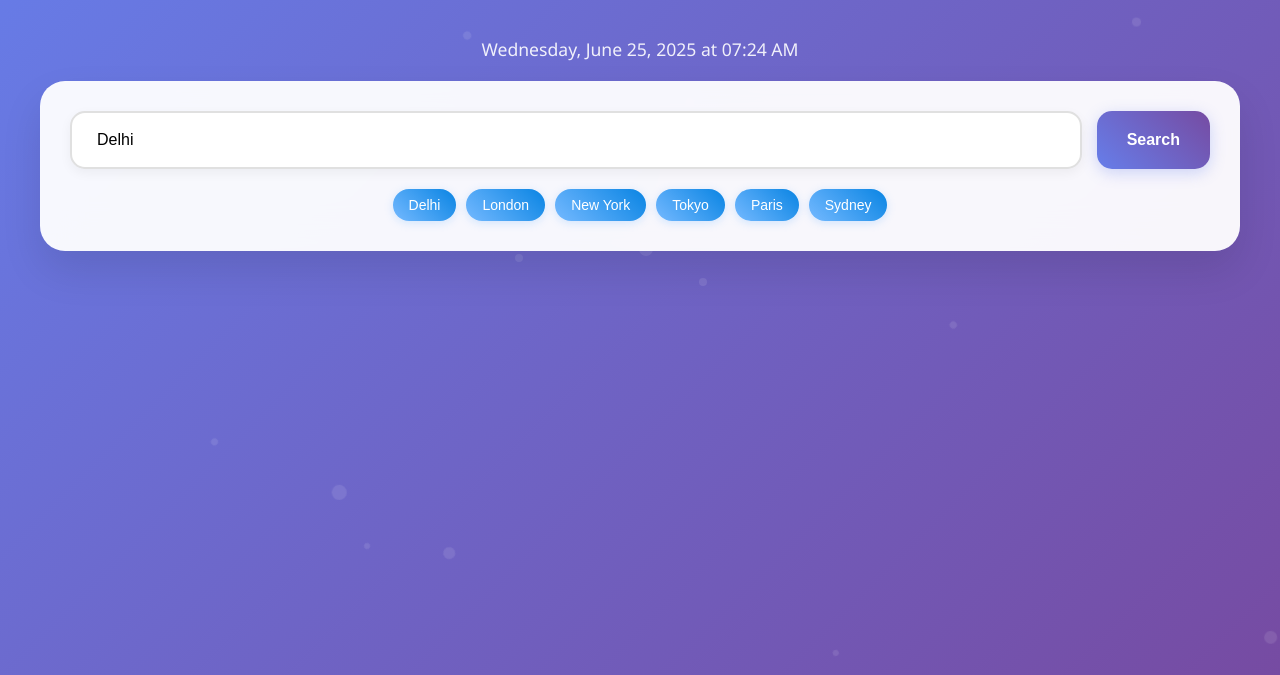
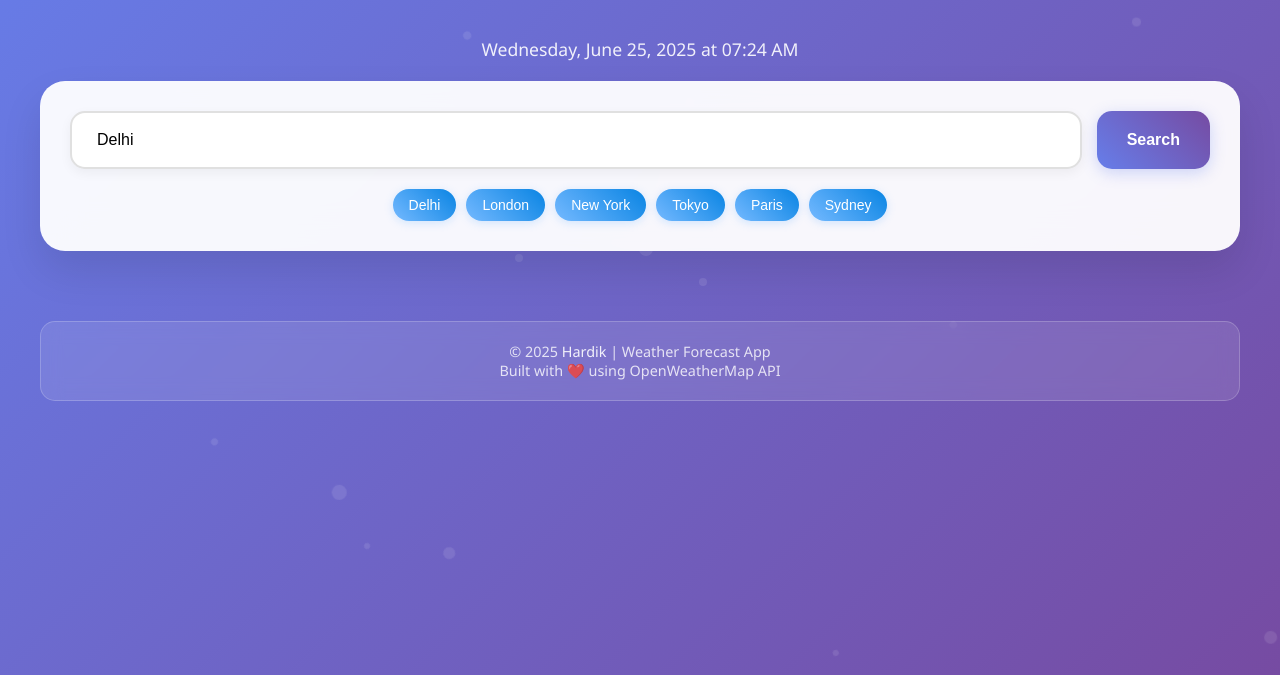
Before and after one commit to hardik0604/weather-forecast-app, a plain HTML site: page index.html in a window 1280 px wide. Shown: the part 125-800 px from the top of the page. Drawn offline with Linux system fonts and the light colour scheme; no server answers.

Commit message:
Update index file

```diff
--- a/index.html
+++ b/index.html
@@ -480,6 +480,30 @@
             font-style: italic;
         }
 
+        /* Copyright Footer */
+        .copyright {
+            text-align: center;
+            margin-top: 40px;
+            padding: 20px;
+            color: rgba(255, 255, 255, 0.8);
+            font-size: 0.9rem;
+            background: rgba(255, 255, 255, 0.1);
+            border-radius: 15px;
+            backdrop-filter: blur(10px);
+            border: 1px solid rgba(255, 255, 255, 0.2);
+        }
+
+        .copyright-link {
+            color: rgba(255, 255, 255, 0.9);
+            text-decoration: none;
+            font-weight: 500;
+            transition: color 0.3s ease;
+        }
+
+        .copyright-link:hover {
+            color: white;
+        }
+
         /* Responsive Design */
         @media (max-width: 768px) {
             .container {
@@ -621,6 +645,12 @@
         <div class="forecast-container" id="forecastContainer">
             <div class="forecast-title">📅 5-Day Weather Forecast</div>
             <div class="forecast-grid" id="forecastGrid"></div>
+        </div>
+
+        <!-- Copyright Footer -->
+        <div class="copyright">
+            <p>© 2025 <a href="#" class="copyright-link">Hardik</a> | Weather Forecast App</p>
+            <p>Built with ❤️ using OpenWeatherMap API</p>
         </div>
     </div>
 
```
